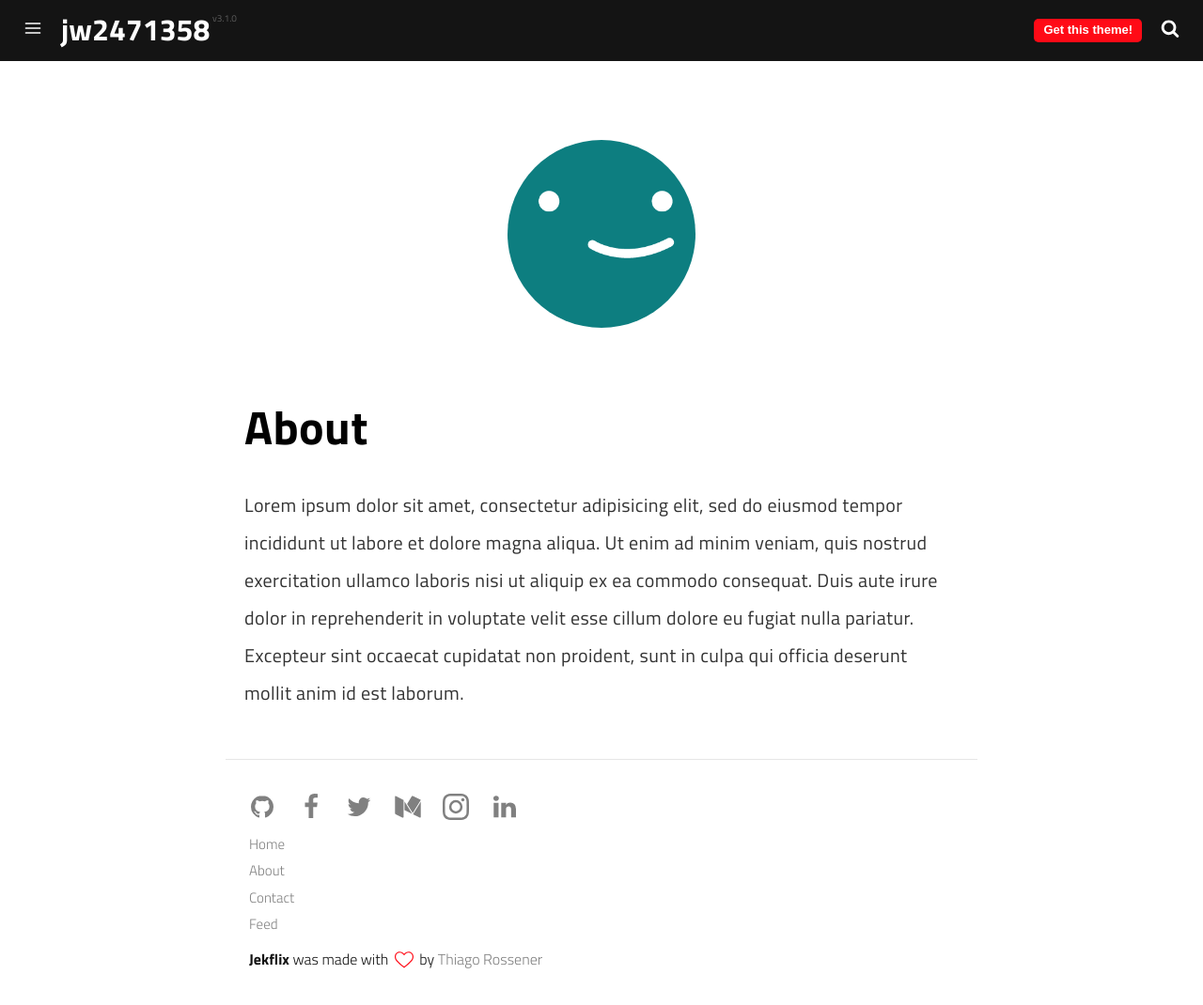
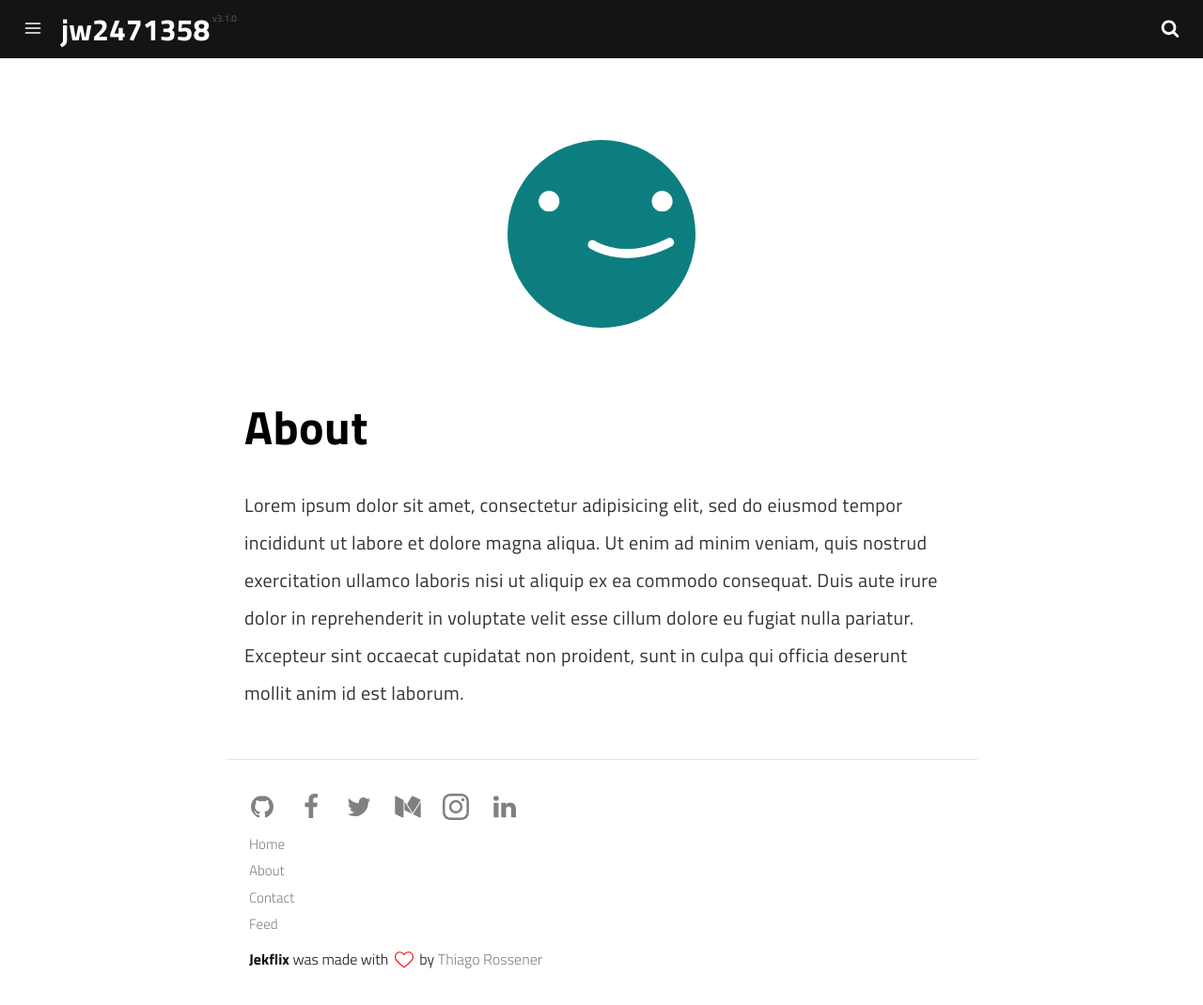
Before and after one commit to jw2471358/jw2471358.github.io, a Jekyll site: the page built from pages/about.md, in a window 1280 px wide and 1070 px high. Shown: the whole window at 94% size. Built offline with Jekyll 4.4.1, drawn with Linux system fonts in a browser that asks for light colours; a script that is not in the unit is left out.

Commit message:
mod
show_hero, paginate

```diff
--- a/_includes/header.html
+++ b/_includes/header.html
@@ -14,11 +14,11 @@
     <a id="search" class="dosearch" role="button">
         <svg class="icon-search"><use xlink:href="#icon-search"></use></svg>
     </a>
-    {% if site.show_get_theme_btn %}
+    <!-- {% if site.show_get_theme_btn %}
         <a href="https://github.com/thiagorossener/jekflix-template" class="get-theme" role="button">
             Get this theme!
         </a>
-    {% endif %}
+    {% endif %} -->
 </header>
 
 <div id="mask" class="overlay"></div>
--- a/src/yml/site.yml
+++ b/src/yml/site.yml
@@ -9,7 +9,7 @@ tags:
   - netlify
 email: jw2471358@gmail.com
 disqus_username: disqus_username
-show_hero: true
+show_hero: false
 menu:
   - title: Home
     url: /
@@ -19,3 +19,4 @@ menu:
     url: /contact
   - title: Feed
     url: /feed.xml
+paginate: 12
```
